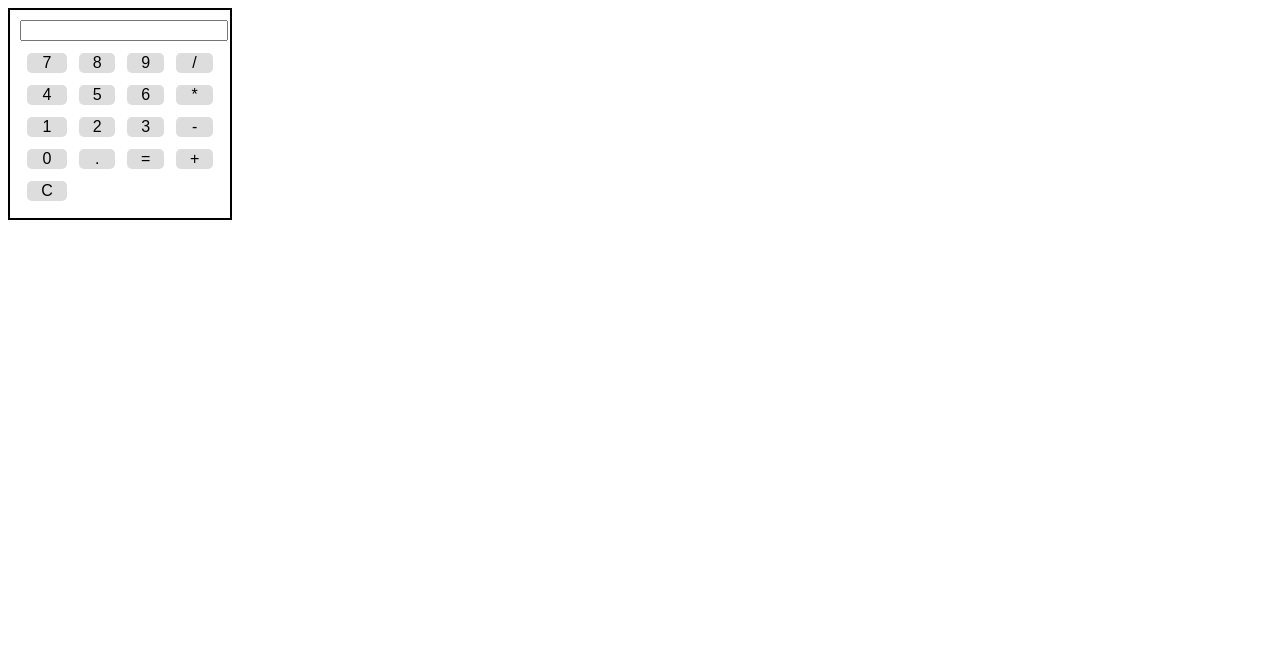
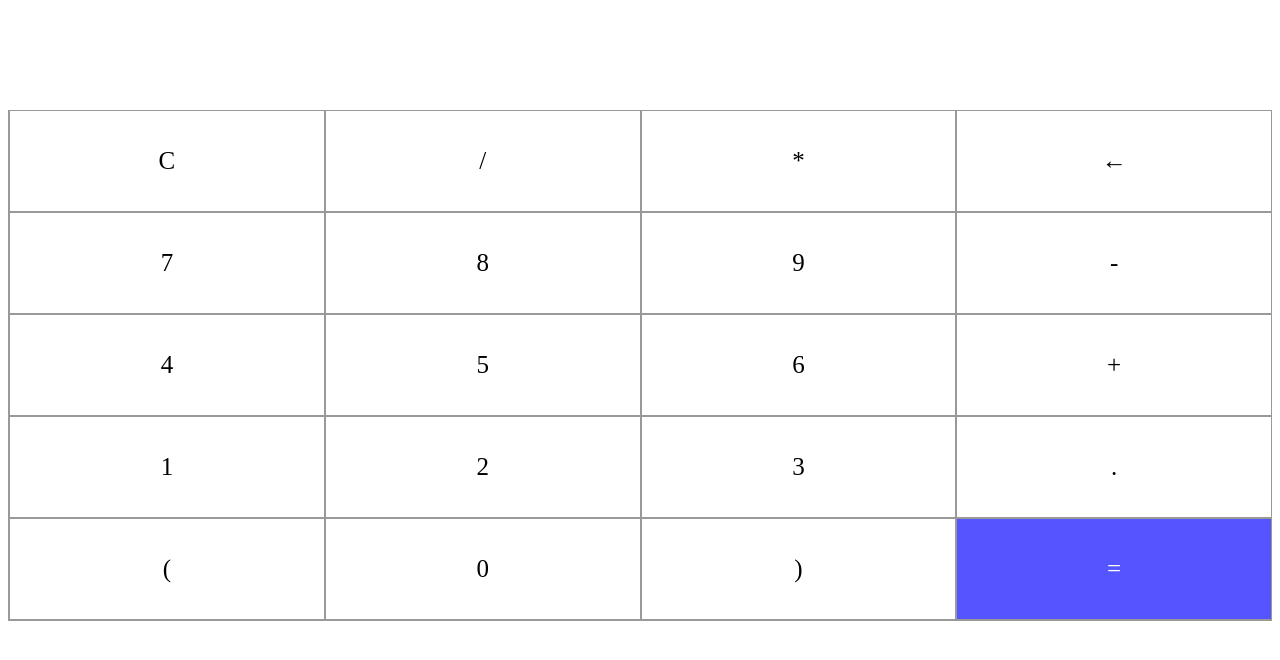
Before and after one commit to reipared/calculator, a plain HTML site: page index.html in a window 1280 px wide. Drawn offline with Linux system fonts and the light colour scheme.

Commit message:
Updated calculator

```diff
--- a/index.html
+++ b/index.html
@@ -1,185 +1,40 @@
 <!DOCTYPE html>
 <html lang="en">
 	<head>
-		<!-- Meta tags -->
 		<meta charset="UTF-8" />
-		<meta http-equiv="X-UA-Compatible" content="IE=edge" />
 		<meta name="viewport" content="width=device-width, initial-scale=1.0" />
-
-		<!-- Title -->
 		<title>Calculator</title>
-
-		<!-- Stylesheet -->
-		<link rel="stylesheet" href="styles/styles.css" />
+		<!-- CSS -->
+		<link rel="stylesheet" href="style.css" />
 	</head>
 	<body>
-		<!-- Calculator -->
-		<div class="calculator">
-			<!-- Output Display -->
-			<input
-				type="text"
-				class="output"
-				id="result"
-				readonly
-				aria-label="calculator"
-			/>
-			<!-- Table of buttons -->
-			<table>
-				<!-- First Row-->
-				<tr>
-					<td>
-						<input
-							type="button"
-							value="7"
-							onclick="addToDisplay('7')"
-							aria-label="number 7"
-						/>
-					</td>
-					<td>
-						<input
-							type="button"
-							value="8"
-							onclick="addToDisplay('8')"
-							aria-label="number 8"
-						/>
-					</td>
-					<td>
-						<input
-							type="button"
-							value="9"
-							onclick="addToDisplay('9')"
-							aria-label="number 9"
-						/>
-					</td>
-					<td>
-						<input
-							type="button"
-							value="/"
-							onclick="addToDisplay('/')"
-							aria-label="division operator"
-						/>
-					</td>
-				</tr>
-				<!-- Second row -->
-				<tr>
-					<td>
-						<input
-							type="button"
-							value="4"
-							onclick="addToDisplay('4')"
-							aria-label="number 4"
-						/>
-					</td>
-					<td>
-						<input
-							type="button"
-							value="5"
-							onclick="addToDisplay('5')"
-							aria-label="number 5"
-						/>
-					</td>
-					<td>
-						<input
-							type="button"
-							value="6"
-							onclick="addToDisplay('6')"
-							aria-label="number 6"
-						/>
-					</td>
-					<td>
-						<input
-							type="button"
-							value="*"
-							onclick="addToDisplay('*')"
-							aria-label="multiply operator"
-						/>
-					</td>
-				</tr>
-				<!-- Third Row -->
-				<tr>
-					<td>
-						<input
-							type="button"
-							value="1"
-							onclick="addToDisplay('1')"
-							aria-label="number 1"
-						/>
-					</td>
-					<td>
-						<input
-							type="button"
-							value="2"
-							onclick="addToDisplay('2')"
-							aria-label="number 2"
-						/>
-					</td>
-					<td>
-						<input
-							type="button"
-							value="3"
-							onclick="addToDisplay('3')"
-							aria-label="number 3"
-						/>
-					</td>
-					<td>
-						<input
-							type="button"
-							value="-"
-							onclick="addToDisplay('-')"
-							aria-label="minus operator"
-						/>
-					</td>
-				</tr>
-				<!-- Fourth Row -->
-				<tr>
-					<td>
-						<input
-							type="button"
-							value="0"
-							onclick="addToDisplay('0')"
-							aria-label="number 0"
-						/>
-					</td>
-					<td>
-						<input
-							type="button"
-							value="."
-							onclick="addToDisplay('.')"
-							aria-label="dot"
-						/>
-					</td>
-					<td>
-						<input
-							type="button"
-							value="="
-							onclick="calculate()"
-							aria-label="equals"
-						/>
-					</td>
-					<td>
-						<input
-							type="button"
-							value="+"
-							onclick="addToDisplay('+')"
-							aria-label="sum operator"
-						/>
-					</td>
-				</tr>
-				<!-- Fifth row -->
-				<tr>
-					<td>
-						<input
-							type="button"
-							value="C"
-							onclick="clearDisplay()"
-							aria-label="clear"
-						/>
-					</td>
-				</tr>
-			</table>
-		</div>
-
-		<!-- JavaScript -->
+		<section>
+			<div class="container">
+				<div id="display"></div>
+				<div class="buttons">
+					<div class="button">C</div>
+					<div class="button">/</div>
+					<div class="button">*</div>
+					<div class="button">&larr;</div>
+					<div class="button">7</div>
+					<div class="button">8</div>
+					<div class="button">9</div>
+					<div class="button">-</div>
+					<div class="button">4</div>
+					<div class="button">5</div>
+					<div class="button">6</div>
+					<div class="button">+</div>
+					<div class="button">1</div>
+					<div class="button">2</div>
+					<div class="button">3</div>
+					<div class="button">.</div>
+					<div class="button">(</div>
+					<div class="button">0</div>
+					<div class="button">)</div>
+					<div id="equal" class="button">=</div>
+				</div>
+			</div>
+		</section>
 		<script src="script.js"></script>
 	</body>
 </html>
--- a/script.js
+++ b/script.js
@@ -1,25 +1,27 @@
-// Get the element with ID "result" and assign it to the variable "display"
-var display = document.getElementById("result");
+let display = document.getElementById("display");
 
-// Create a function named "addToDisplay" that takes a parameter "value"
-function addToDisplay(value) {
-	// Append the value of the parameter "value" to the value of the "display" variable
-	display.value += value;
-}
+let buttons = Array.from(document.getElementsByClassName("button"));
 
-// Create a function named "calculate"
-function calculate() {
-	// Try to elevate the value of the "display" variable using the eval() function and assign it back to the "display" variable
-	try {
-		display.value = eval(display.value);
-	} catch (error) {
-		// If an error occur during the evaluation, assing the string "Error" to the "display"
-		display.value = "Error";
-	}
-}
-
-// Create a function named "clearDisplay"
-function clearDisplay() {
-	// Assign an empty string to the value of the "display" variable, effectively clearing it
-	display.value = "";
-}
+buttons.map((button) => {
+	button.addEventListener("click", (e) => {
+		switch (e.target.innerText) {
+			case "C":
+				display.innerText = "";
+				break;
+			case "=":
+				try {
+					display.innerText = eval(display.innerText);
+				} catch {
+					display.innerText = "Error";
+				}
+				break;
+			case "-":
+				if (display.innerText) {
+					display.innerText = display.innerText(0, -1);
+				}
+				break;
+			default:
+				display.innerText += e.target.innerText;
+		}
+	});
+});
--- /dev/null
+++ b/style.css
@@ -0,0 +1,44 @@
+.containter {
+  max-width: 400px;
+  margin: 10vh auto 0 auto;
+  box-shadow: 0px 0px 43px 17px rgba(153, 153, 153, 1);
+}
+
+#display {
+  text-align: right;
+  height: 70px;
+  line-height: 70px;
+  padding: 16px 8px;
+  font-size: 25px;
+}
+
+.buttons {
+  display: grid;
+  border-bottom: 1px solid #999;
+  border-left: 1px solid #999;
+  grid-template-columns: 1fr 1fr 1fr 1fr;
+}
+
+.buttons > div {
+  border-top: 1px solid #999;
+  border-right: 1px solid #999;;
+}
+
+.button {
+  border: 0.5px solid #999;
+  line-height: 100px;
+  text-align: center;
+  font-size: 25px;
+  cursor: pointer;
+}
+
+#equal {
+  background-color: rgb(85, 85, 255);
+  color: white;
+}
+
+.button:hover {
+  background-color: #323330;
+  color: white;
+  transition: 0.5s ease-in-out;
+}
--- a/styles/styles.scss
+++ /dev/null
@@ -1,39 +0,0 @@
-/* Calculator container */
-.calculator {
-	border: 2px solid black;
-	width: 200px;
-	padding: 10px;
-	text-align: center;
-}
-
-/* Output Field */
-.output {
-	width: 100%;
-	margin-bottom: 5px;
-}
-
-/* Table elements */
-table {
-	width: 100%;
-}
-
-/* Table cells */
-td {
-	padding: 5px;
-}
-
-/* Input buttons */
-input[type="button"] {
-	width: 100%;
-	font-size: 16px;
-	background-color: #ddd;
-	border: none;
-	border-radius: 5px;
-	cursor: pointer;
-}
-
-/* Input Buttons hovered over */
-input[type="button"]:hover {
-	background-color: #aaa;
-	color: white;
-}
```
Also changed, not shown: assets/icons8-calculator-48.png (added), styles/styles.css (deleted), 1 other file.
